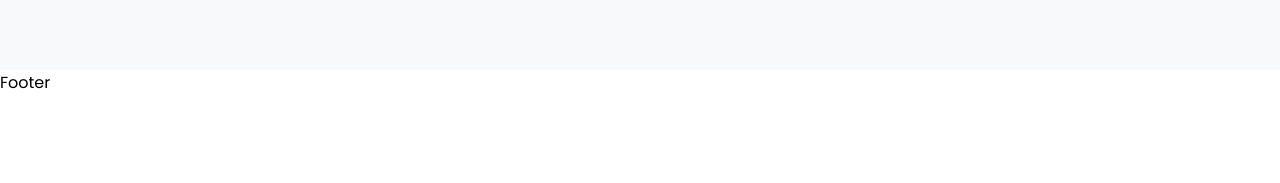
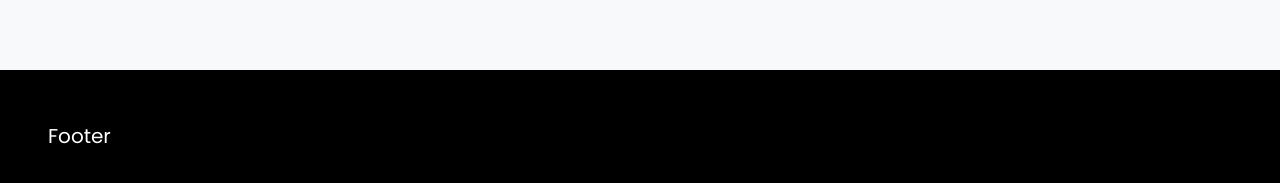
Before and after one commit to bem630/learning-app, a React (Vite) app: page / in a window 1280 px wide. Shown: the part 2399-2582 px from the top of the page. Before the commit the page ends 2494 px from the top, so only its background shows below. Built offline with nearby package versions, Linux system fonts and the light colour scheme.

Commit message:
💄  F03: ORDER > Footer > Add Layout

```diff
--- a/src/components/pages/order/footer/Footer.jsx
+++ b/src/components/pages/order/footer/Footer.jsx
@@ -7,5 +7,153 @@ export default function Footer() {
   )
 }
 const FooterStyled = styled.div`
+  /*border: 1px solid red;*/
+  padding: 3rem;
+  background-color: #000;
+  color: white;
+  line-height: 1.86;
+  font-size: 20px;
+  .footer-container {
+    display: grid;
+    grid-template-columns: 45% 20% 30%;
+    padding-bottom: 80px;
+    h3 {
+        letter-spacing: 1.5px;
+        font-weight: bold;
+        line-height: 1em;
+        font-size: 30px;
+        margin-bottom: 10px;
+    }
+
+    .footer-left {
+        .footer-left-icon {
+            display: flex;
+            align-items: center;
+            font-size: 18px;
+            .left-icon {
+                margin-right: 10px;
+                color: #007bff;
+            }
+        }
+    }
+
+    .footer-center {
+        ul {
+            li {
+                list-style-type: none;
+                .footer-link {
+                    color: white;
+                    text-decoration: none;
+                    font-size: 18px;
+                    &:hover {
+                        color: #007bff;
+                    }
+                }
+            }
+        }
+    }
+    .footer-right {
+        ul {
+            li {
+                list-style-type: none;
+                .footer-link {
+                    color: white;
+                    text-decoration: none;
+                    font-size: 18px;
+                    &:hover {
+                        color: #007bff;
+                    }
+                }
+            }
+        }
+    }
+    }
+    .footer-bottom {
+        .footer-icon  {
+            border-bottom: 2px solid white;
+            padding-bottom: 10px;
+            display: flex;
+            align-items: center;
+            .text-icon {
+                margin-right: 10px;
+            }
+            .icon {
+                margin: 0 10px;
+                font-size: 24px;
+                cursor: pointer;
+                display: flex;
+                transition: color 0.3s;
+                color: #cec0c0;
+                &:hover {
+                    color: #007bff;
+                }
+            }
+        }
+    }
+    @media (max-width: 968px) {
+        font-size: 16px;
+        .footer-container {
+        grid-template-columns: repeat(2, 1fr);
+        grid-gap: 30px;
+        font-size: 16px;
+        .footer-left {
+            .footer-left-icon {
+                font-size: 16px;
+            }
+        }
+
+        .footer-center {
+            ul {
+                li {
+                    .footer-link {
+                        font-size: 16px;
+                    }
+                }
+            }
+        }
+        .footer-right {
+            ul {
+                li {
+                    .footer-link {
+                        font-size: 16px;
+                    }
+                }
+            }
+        }
+        }
+    }
+    @media (max-width: 668px) {
+        font-size: 14px;
+        .footer-container {
+        grid-template-columns: 1fr;
+        grid-gap: 20px;
+        font-size: 14px;
+
+        .footer-left {
+            .footer-left-icon {
+                font-size: 14px;
+            }
+        }
+
+        .footer-center {
+            ul {
+                li {
+                    .footer-link {
+                        font-size: 14px;
+                    }
+                }
+            }
+        }
+        .footer-right {
+            ul {
+                li {
+                    .footer-link {
+                        font-size: 14px;
+                    }
+                }
+            }
+        }
+        }
+    }
 
 `;
```
